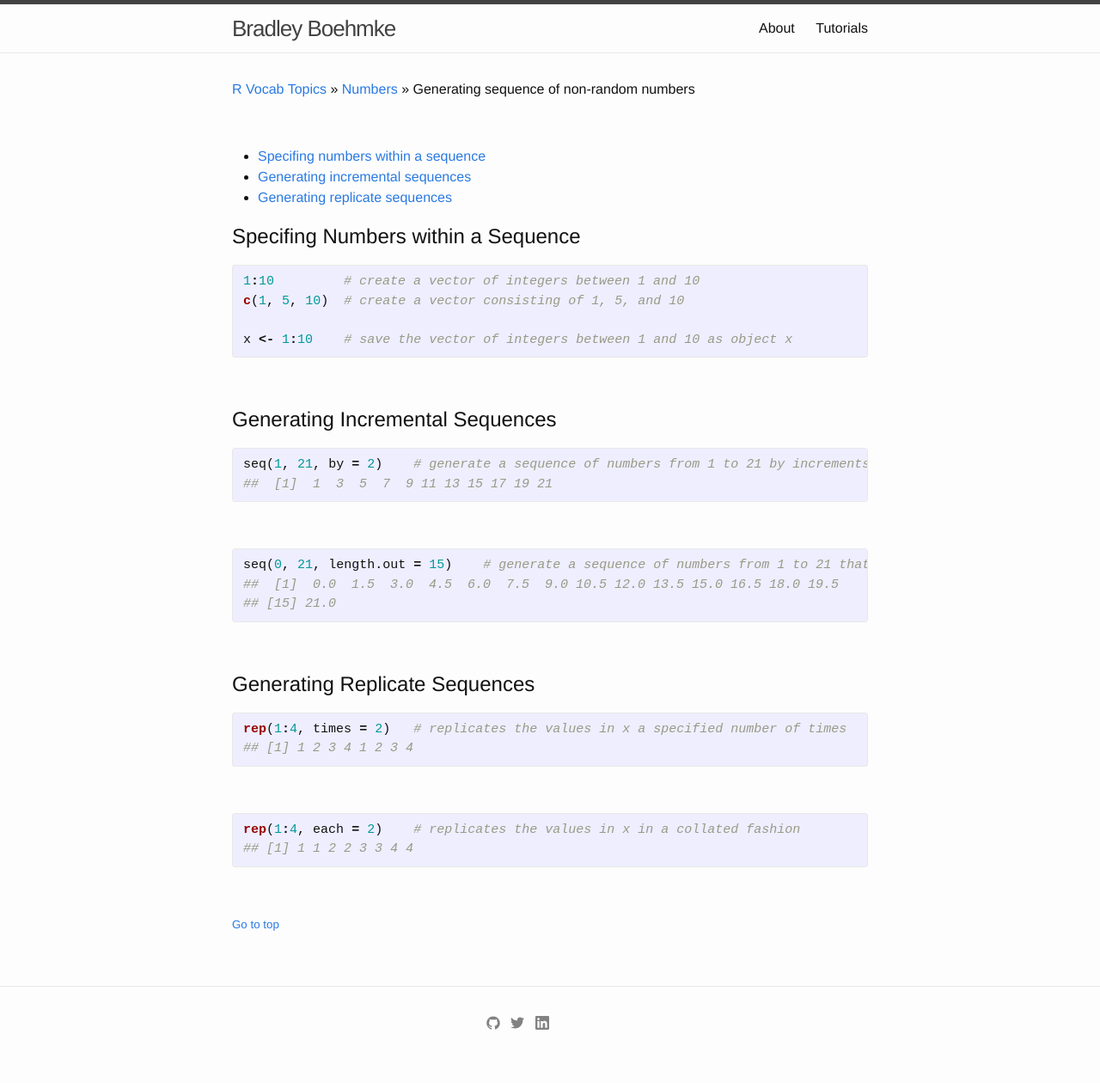
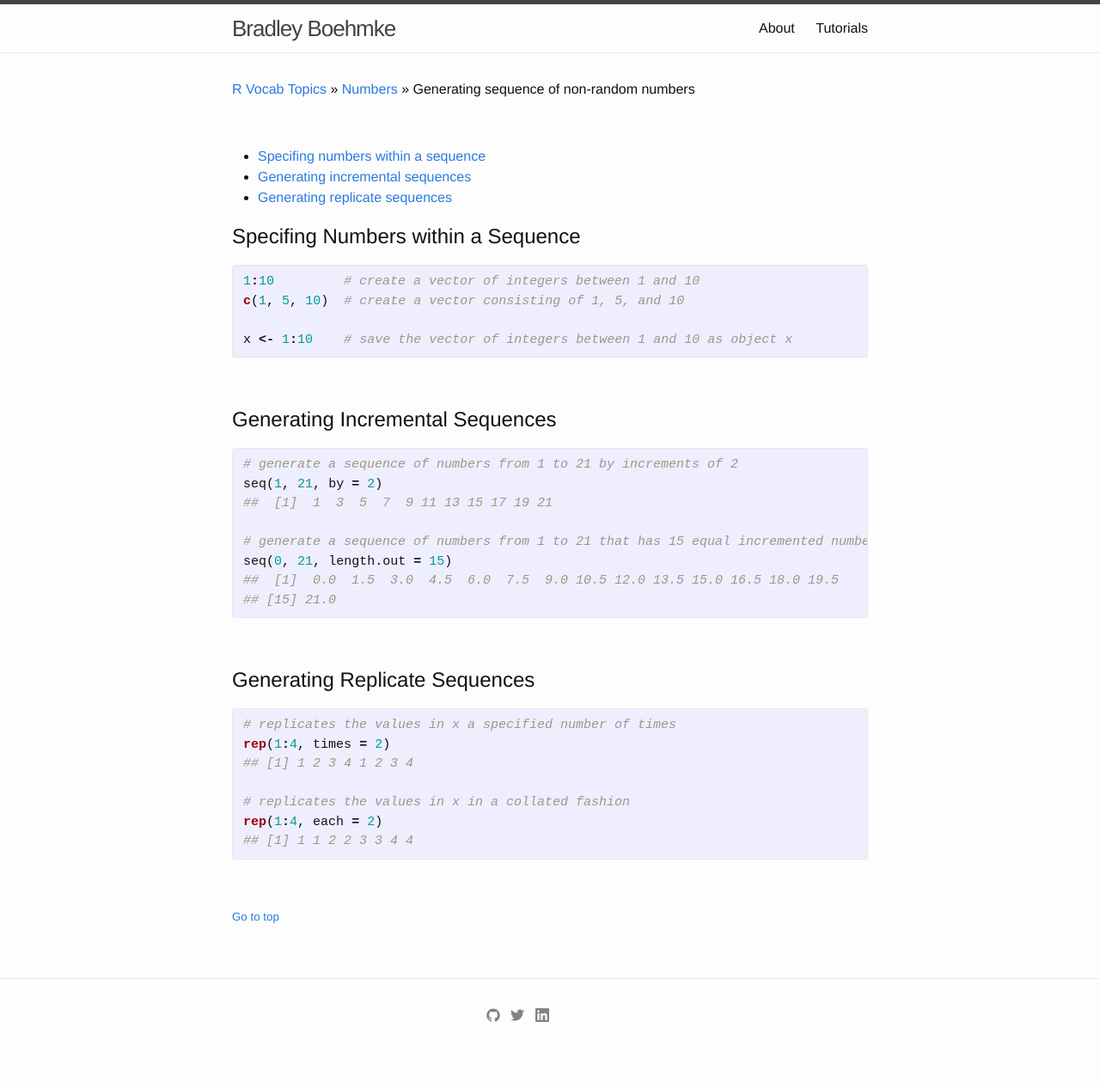
Before and after one commit to bradleyboehmke/bradleyboehmke, a Jekyll site: the page built from tutorials/generating_sequence_numbers.md, in a window 1280 px wide. Shown: the whole page at 86% size. Built offline with Jekyll 4.4.1, drawn with Linux system fonts in a browser that asks for light colours.

Commit message:
Update generating_sequence_numbers.md

```diff
--- a/tutorials/generating_sequence_numbers.md
+++ b/tutorials/generating_sequence_numbers.md
@@ -11,7 +11,7 @@ title: NULL
 * <a href="#a">Specifing numbers within a sequence</a>
 * <a href="#b">Generating incremental sequences</a>
 * <a href="#c">Generating replicate sequences</a>
-
+ <br>
 
 <a name="a"></a>
 
@@ -31,13 +31,12 @@ x <- 1:10    # save the vector of integers between 1 and 10 as object x
 # Generating Incremental Sequences
 
 {% highlight r %}
-seq(1, 21, by = 2)    # generate a sequence of numbers from 1 to 21 by increments of 2
+# generate a sequence of numbers from 1 to 21 by increments of 2
+seq(1, 21, by = 2)
 ##  [1]  1  3  5  7  9 11 13 15 17 19 21
-{% endhighlight %}
-<br>
 
-{% highlight r %}
-seq(0, 21, length.out = 15)    # generate a sequence of numbers from 1 to 21 that has 15 equal incremented numbers
+# generate a sequence of numbers from 1 to 21 that has 15 equal incremented numbers
+seq(0, 21, length.out = 15)
 ##  [1]  0.0  1.5  3.0  4.5  6.0  7.5  9.0 10.5 12.0 13.5 15.0 16.5 18.0 19.5
 ## [15] 21.0
 {% endhighlight %}
@@ -49,14 +48,12 @@ seq(0, 21, length.out = 15)    # generate a sequence of numbers from 1 to 21 tha
 # Generating Replicate Sequences
 
 {% highlight r %}
-rep(1:4, times = 2)   # replicates the values in x a specified number of times
+# replicates the values in x a specified number of times
+rep(1:4, times = 2)
 ## [1] 1 2 3 4 1 2 3 4
-{% endhighlight %}
 
-<br>
-
-{% highlight r %}
-rep(1:4, each = 2)    # replicates the values in x in a collated fashion
+# replicates the values in x in a collated fashion
+rep(1:4, each = 2)
 ## [1] 1 1 2 2 3 3 4 4
 {% endhighlight %}
 
```
